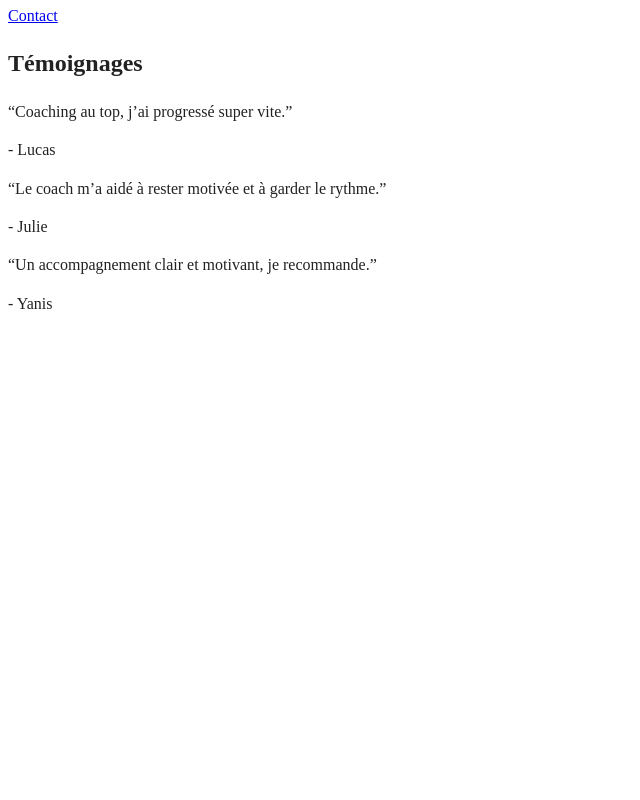
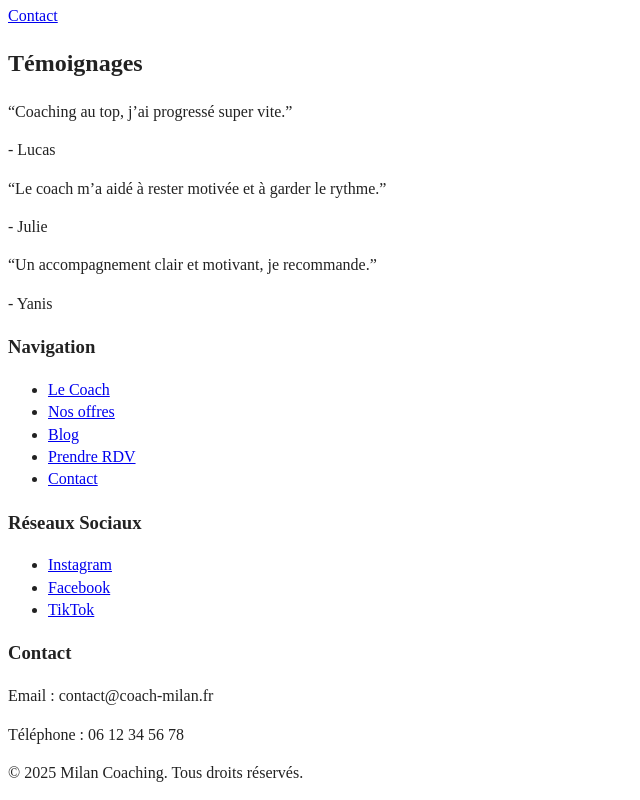
Before and after one commit to Simplon-hdf/site-Milan, a website built with webpack: page index.html in a window 1280 px wide. Shown: the part 987-1787 px from the top of the page, without its empty margins (0-640 px from the left). Before the commit the page ends 1310 px from the top, so only its background shows below. Built offline with nearby package versions, Linux system fonts and the light colour scheme; files whose address does not match are found by name.

Commit message:
feat(index): add footer

```diff
--- a/index.html
+++ b/index.html
@@ -102,6 +102,35 @@
       </div>
     </section>
   </main>
+  <footer>
+    <section>
+      <h3>Navigation</h3>
+      <ul>
+        <li><a href="#coach">Le Coach</a></li>
+        <li><a href="#offres">Nos offres</a></li>
+        <li><a href="#blog">Blog</a></li>
+        <li><a href="#rdv">Prendre RDV</a></li>
+        <li><a href="#contact">Contact</a></li>
+      </ul>
+    </section>
+
+    <section>
+      <h3>Réseaux Sociaux</h3>
+      <ul>
+        <li><a href="https://www.instagram.com" target="_blank">Instagram</a></li>
+        <li><a href="https://www.facebook.com" target="_blank">Facebook</a></li>
+        <li><a href="https://www.tiktok.com" target="_blank">TikTok</a></li>
+      </ul>
+    </section>
+
+    <section>
+      <h3>Contact</h3>
+      <p>Email : contact@coach-milan.fr</p>
+      <p>Téléphone : 06 12 34 56 78</p>
+    </section>
+
+    <p>&copy; 2025 Milan Coaching. Tous droits réservés.</p>
+  </footer>
 
 </body>
 
```
